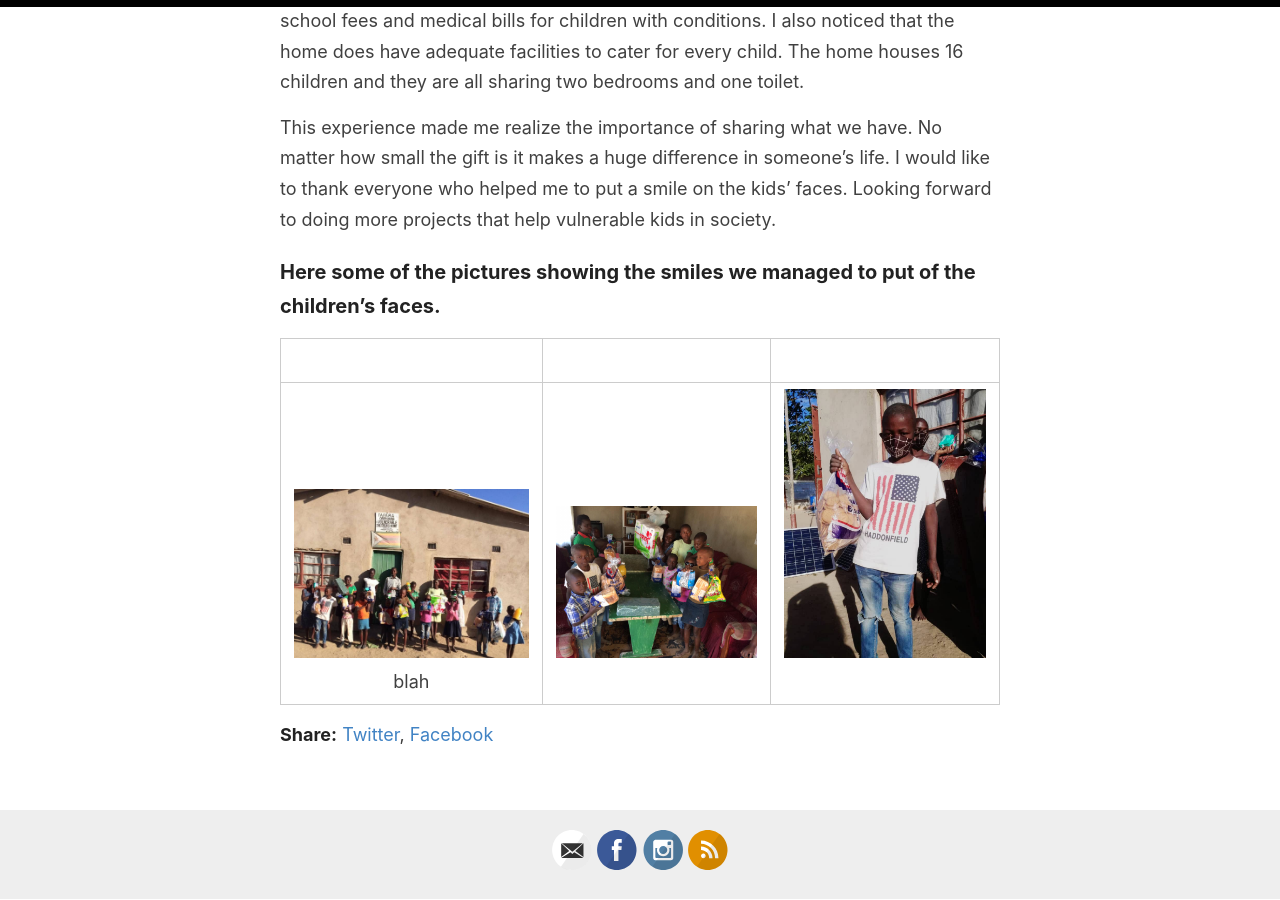
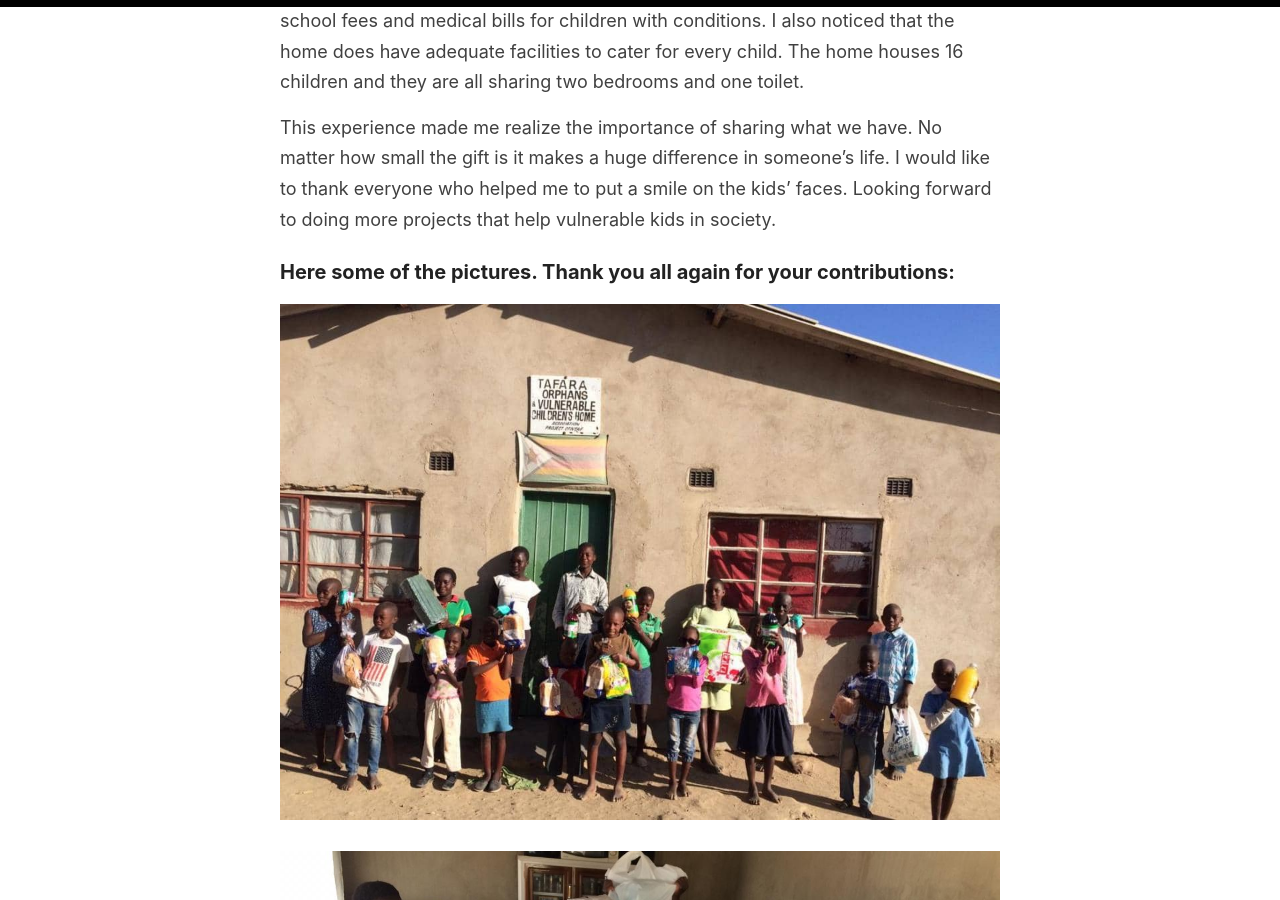
Before and after one commit to ruechloe/ruechloe.github.io, a Jekyll site: the page built from _posts/2020-06-21-Tafara-CH.md, in a window 1280 px wide and 900 px high, scrolled down 1291 px. Built offline with Jekyll 4.4.1, drawn with Linux system fonts in a browser that asks for light colours; comment, search, counter and statistics services are not loaded; some of the changed text lies outside the part shown.

Commit message:
Tafara children's home

```diff
--- a/_posts/2020-06-21-Tafara-CH.md
+++ b/_posts/2020-06-21-Tafara-CH.md
@@ -1,6 +1,6 @@
 ---
 layout: post
-title: "My first project:Covid-19 Response"
+title: "My first project : Covid-19 Response"
 categories: [Charity]
 ---
 
@@ -19,9 +19,8 @@ I also noticed that the home does have adequate facilities to cater for every ch
 
 This experience made me realize the importance of sharing what we have. No matter how small the gift is it makes a huge difference in someone’s life. I would like to thank everyone who helped me to put a smile on the kids’ faces. Looking forward to doing more projects that help vulnerable kids in society.
 
-### Here some of the pictures showing the smiles we managed to put of the children's faces.
+### Here some of the pictures. Thank you all again for your contributions:
 
-
-|                                                                                                   |                                                                                             |                                                                                             |
-| :-----------------------------------------------------------------------------------------------: | :-----------------------------------------------------------------------------------------: | :-----------------------------------------------------------------------------------------: |
-| <img width="1604" alt="Tafara Children's shot 2020-06-13" src="../images/tafara-ch_2.jpeg">  blah | <img width="1604" alt="Tafara Children's shot 2020-06-13" src="../images/tafara-ch_1.jpeg"> | <img width="1604" alt="Tafara Children's shot 2020-06-13" src="../images/tafara-ch_3.jpeg"> |
+<img width="1604" alt="Tafara Children's shot 2020-06-13" src="../images/tafara-ch_2.jpeg">
+<img width="1604" alt="Tafara Children's shot 2020-06-13" src="../images/tafara-ch_1.jpeg">
+<img width="1604" alt="Tafara Children's shot 2020-06-13" src="../images/tafara-ch_3.jpeg">
```
